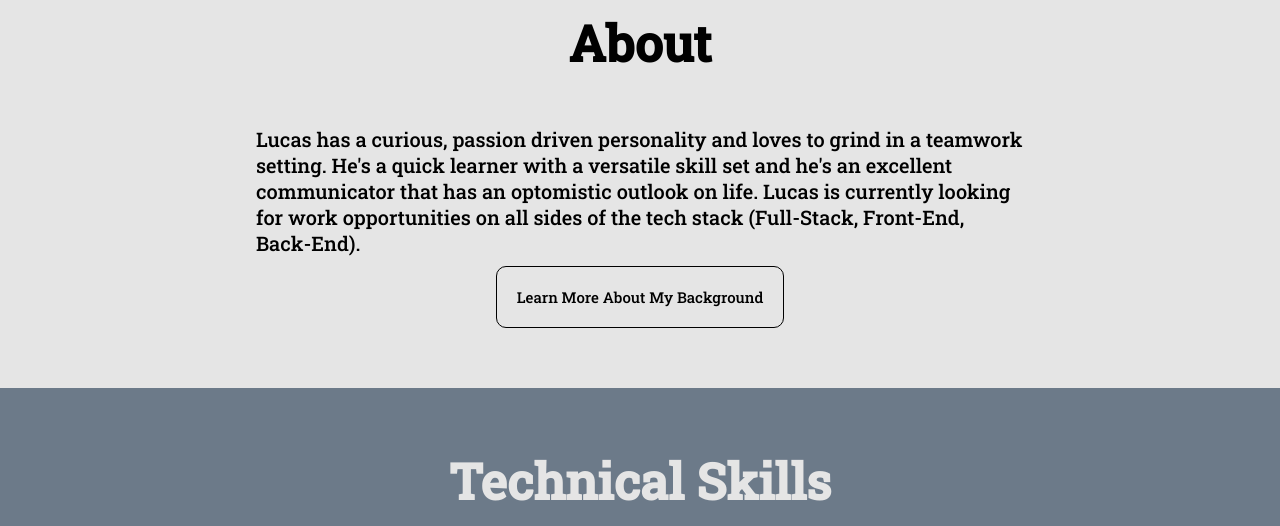
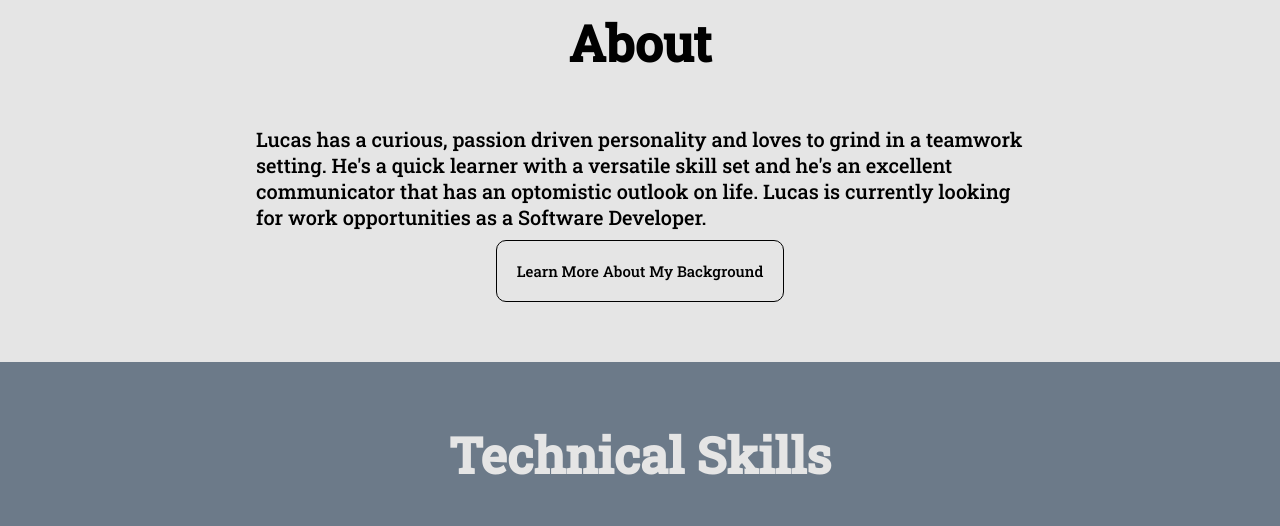
Before and after one commit to Lucas-Wong99/myWebsite, a website: page index.html in a window 1280 px wide. Shown: the part 920-1446 px from the top of the page. Drawn offline with nearby package versions, Linux system fonts and the light colour scheme.

Commit message:
Change intro

```diff
--- a/index.html
+++ b/index.html
@@ -39,8 +39,7 @@
             Lucas has a curious, passion driven personality and loves to grind in a
             teamwork setting. He's a quick learner with a versatile skill set and
             he's an excellent communicator that has an optomistic outlook on life.
-            Lucas is currently looking for work opportunities on all sides of the
-            tech stack (Full-Stack, Front-End, Back-End).
+            Lucas is currently looking for work opportunities as a Software Developer.
           </p>
           <button class="show-info-button">Learn More About My Background</button>
         </div>
```
